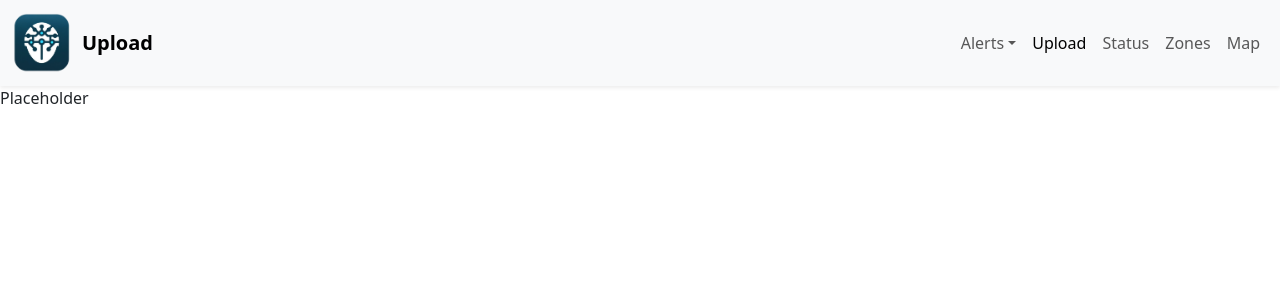
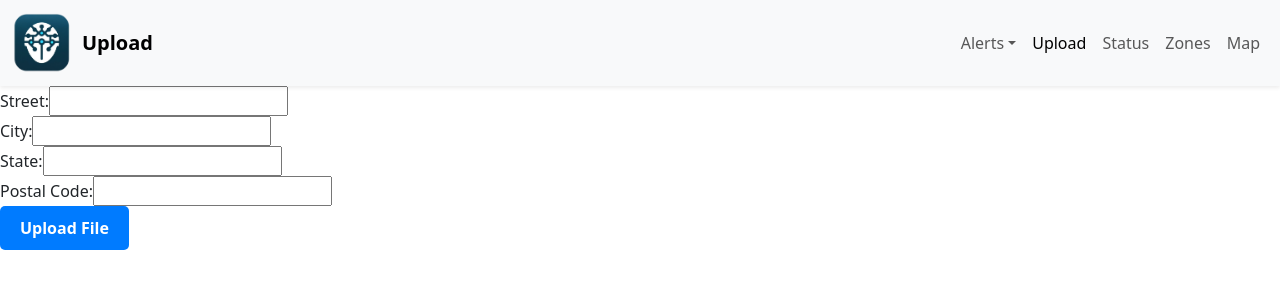
Before and after one commit to dingjw1997/AI-Dashboard, a React (Create React App) app: page /upload in a window 1280 px wide. Shown: the top 300 px of the page. Built offline with nearby package versions, Linux system fonts and the light colour scheme.

Commit message:
New ContainedButton component added. Added an "Upload File" link and input parameters to Upload page. Non-functional for now.

```diff
--- /dev/null
+++ b/src/components/ContainedButton/ContainedButton.tsx
@@ -0,0 +1,30 @@
+// General Purpose Button for use
+
+import React from 'react';
+
+interface ContainedButtonProps {
+  onClick: () => void;
+  label: string;
+}
+
+const ContainedButton: React.FC<ContainedButtonProps> = ({ onClick, label }) => {
+  return (
+    <button
+      style={{
+        backgroundColor: '#007bff',
+        color: '#ffffff',
+        padding: '10px 20px',
+        border: 'none',
+        borderRadius: '5px',
+        cursor: 'pointer',
+        fontSize: '16px',
+        fontWeight: 'bold',
+      }}
+      onClick={onClick}
+    >
+      {label}
+    </button>
+  );
+};
+
+export default ContainedButton;
--- a/src/pages/Upload/Upload.tsx
+++ b/src/pages/Upload/Upload.tsx
@@ -1,15 +1,80 @@
-import React from 'react';
+import React, { useRef, useState } from 'react';
 import Header from '../../components/Header/Header';
+import ContainedButton from '../../components/ContainedButton/ContainedButton';
 import './Upload.css';
 
 function Upload() {
+  const [address, setAddress] = useState({
+    street: '',
+    city: '',
+    state: '',
+    postalCode: ''
+  });
+  const fileInputRef = useRef<HTMLInputElement>(null);
+
+  const handleFileUpload = (event: React.ChangeEvent<HTMLInputElement>) => {
+    const file = event.target.files && event.target.files[0];
+    if (file) {
+      // Check if the file type is .xlsx or .tiff
+      if (
+        file.type === 'application/vnd.openxmlformats-officedocument.spreadsheetml.sheet' ||
+        file.type === 'image/tiff'
+      ) {
+        // Handle the file upload here
+        console.log('File Uploaded:', file);
+      } else {
+        alert('Please upload only .xlsx or .tiff files.');
+      }
+    }
+  };
+
+  const handleAddressChange = (e: React.ChangeEvent<HTMLInputElement>) => {
+    const { name, value } = e.target;
+    setAddress(prevState => ({
+      ...prevState,
+      [name]: value
+    }));
+  };
+
+  const handleClick = () => {
+    if (fileInputRef.current) {
+      fileInputRef.current.click();
+    }
+  };
+
   return (
     <div>
       <Header title="Upload" activeLink="Upload" />
       <div>
-        <p> Placeholder </p>
+        <input
+          type="file"
+          accept=".xlsx,.tiff"
+          onChange={handleFileUpload}
+          style={{ display: 'none' }}
+          ref={fileInputRef}
+        />
+        {/* Address fields */}
+        <div>
+          <label>Street:</label>
+          <input type="text" name="street" value={address.street} onChange={handleAddressChange} />
+        </div>
+        <div>
+          <label>City:</label>
+          <input type="text" name="city" value={address.city} onChange={handleAddressChange} />
+        </div>
+        <div>
+          <label>State:</label>
+          <input type="text" name="state" value={address.state} onChange={handleAddressChange} />
+        </div>
+        <div>
+          <label>Postal Code:</label>
+          <input type="text" name="postalCode" value={address.postalCode} onChange={handleAddressChange} />
+        </div>
+        {/* Upload button */}
+        <ContainedButton onClick={handleClick} label="Upload File" />
       </div>
     </div>
   );
 }
+
 export default Upload;
```
